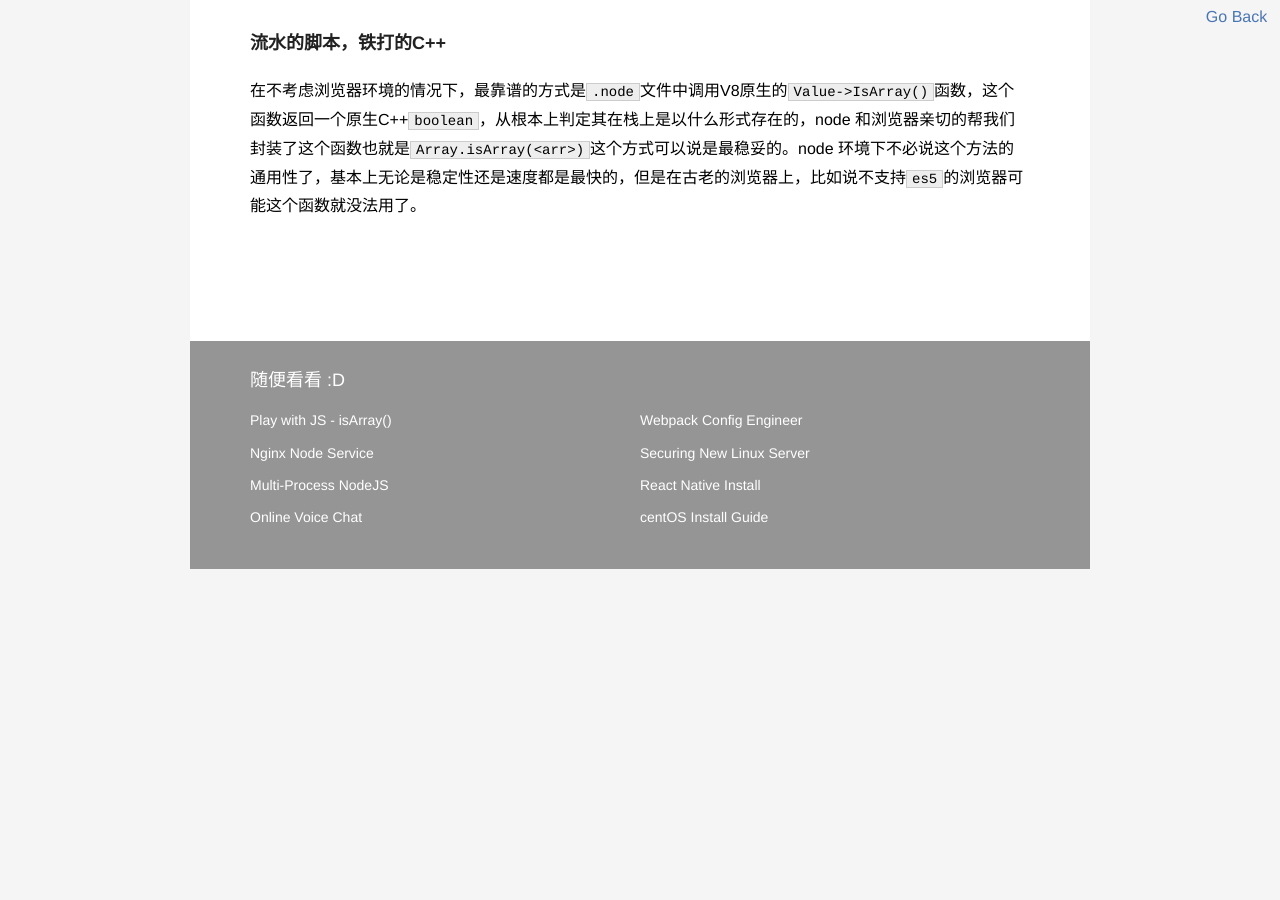
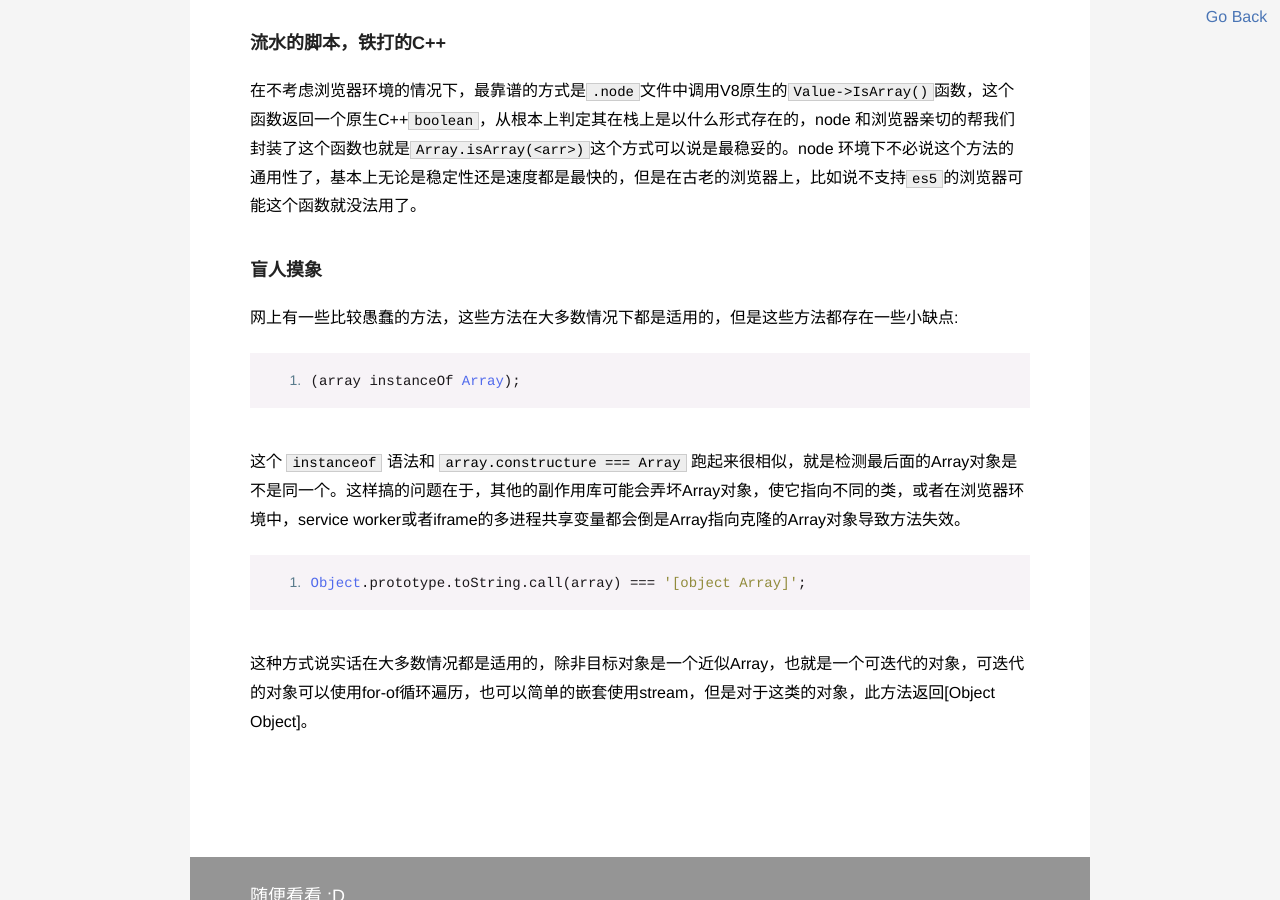
Before and after one commit to WMXPY/blog.mengw.io, a Jekyll site: the page built from _posts/javascript/2018-09-09-Play-With-JS-01.md, in a window 1280 px wide and 900 px high, scrolled down 450 px. Built offline with Jekyll 4.4.1, drawn with Linux system fonts in a browser that asks for light colours; before the commit the page ends 1019 px from its top, so only the background shows below that.

Commit message:
add content

````diff
--- a/_posts/javascript/2018-09-09-Play-With-JS-01.md
+++ b/_posts/javascript/2018-09-09-Play-With-JS-01.md
@@ -14,3 +14,20 @@ description: 调戏JS, 判断一个数组是不是数组
 ### 流水的脚本，铁打的C++
 
 在不考虑浏览器环境的情况下，最靠谱的方式是`.node`文件中调用V8原生的`Value->IsArray()`函数，这个函数返回一个原生C++`boolean`，从根本上判定其在栈上是以什么形式存在的，node 和浏览器亲切的帮我们封装了这个函数也就是`Array.isArray(<arr>)`这个方式可以说是最稳妥的。node 环境下不必说这个方法的通用性了，基本上无论是稳定性还是速度都是最快的，但是在古老的浏览器上，比如说不支持`es5`的浏览器可能这个函数就没法用了。
+
+### 盲人摸象
+
+网上有一些比较愚蠢的方法，这些方法在大多数情况下都是适用的，但是这些方法都存在一些小缺点:
+
+
+```js
+(array instanceOf Array);
+```
+
+这个 `instanceof` 语法和 `array.constructure === Array` 跑起来很相似，就是检测最后面的Array对象是不是同一个。这样搞的问题在于，其他的副作用库可能会弄坏Array对象，使它指向不同的类，或者在浏览器环境中，service worker或者iframe的多进程共享变量都会倒是Array指向克隆的Array对象导致方法失效。
+
+```js
+Object.prototype.toString.call(array) === '[object Array]';
+```
+
+这种方式说实话在大多数情况都是适用的，除非目标对象是一个近似Array，也就是一个可迭代的对象，可迭代的对象可以使用for-of循环遍历，也可以简单的嵌套使用stream，但是对于这类的对象，此方法返回\[Object Object]。
````
